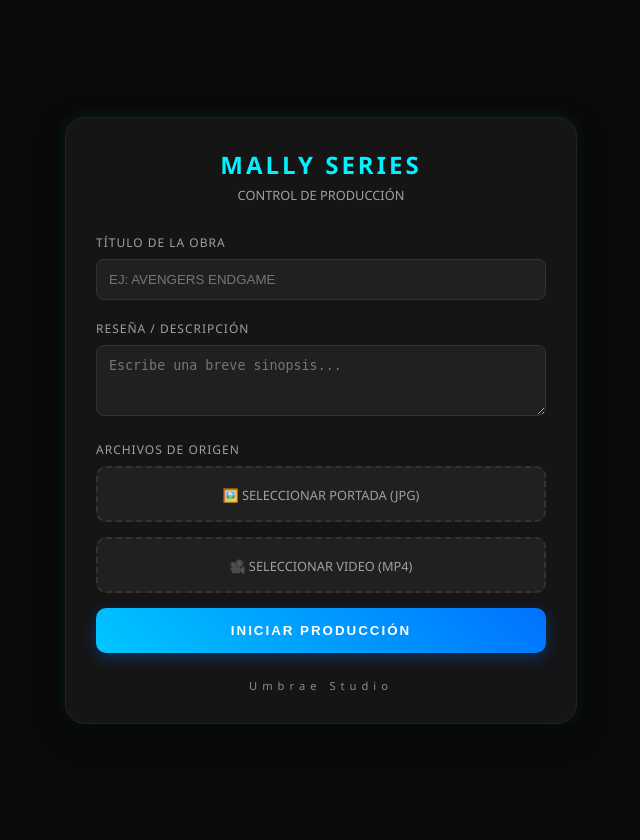
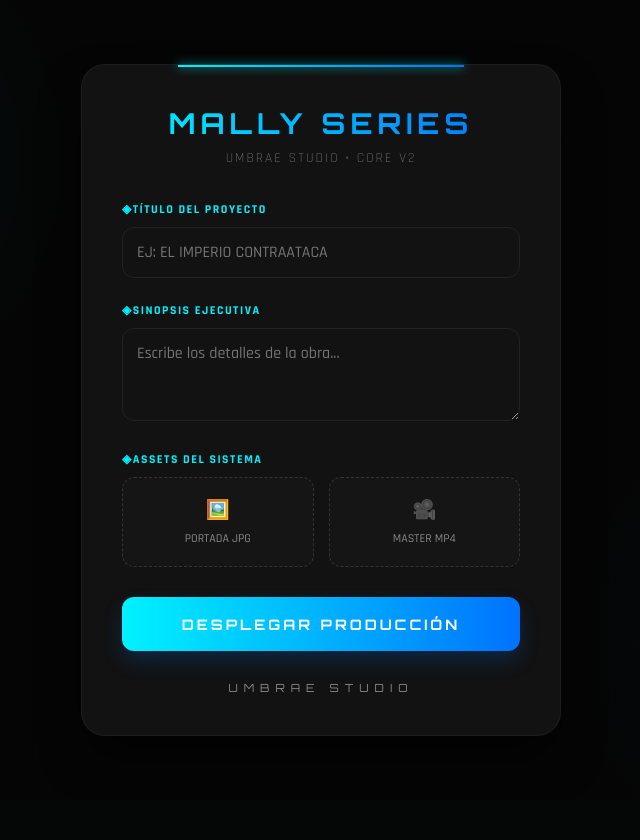
Before and after one commit to KekoOfficial/MallyCuts, a Flask app: page / in a window 1280 px wide. Shown: the whole page, without its empty margins (319-959 px from the left). After the commit the page ends 736 px from the top, so only its background shows below. Run offline with Flask 3, Linux system fonts and the light colour scheme.

Commit message:
Actualizar index.html

```diff
--- a/templates/index.html
+++ b/templates/index.html
@@ -3,168 +3,236 @@
 <head>
     <meta charset="UTF-8">
     <meta name="viewport" content="width=device-width, initial-scale=1.0">
-    <title>MALLY SERIES • STUDIO</title>
+    <title>MALLY SERIES • UMBRAE STUDIO</title>
+    <link href="https://fonts.googleapis.com/css2?family=Orbitron:wght@400;700&family=Rajdhani:wght@300;500;700&display=swap" rel="stylesheet">
     <style>
         :root {
             --neon-color: #00f2ff;
-            --bg-dark: #0a0a0a;
-            --card-bg: #151515;
-            --text-gray: #a0a0a0;
+            --neon-glow: rgba(0, 242, 255, 0.5);
+            --bg-dark: #050505;
+            --card-bg: rgba(20, 20, 20, 0.95);
+            --input-bg: #121212;
+            --text-gray: #888;
+            --accent-gradient: linear-gradient(90deg, #00f2ff, #0072ff);
         }
+
+        * { box-sizing: border-box; }
 
         body {
             background-color: var(--bg-dark);
+            background-image:
+                radial-gradient(circle at 10% 20%, rgba(0, 242, 255, 0.05) 0%, transparent 20%),
+                radial-gradient(circle at 90% 80%, rgba(0, 114, 255, 0.05) 0%, transparent 20%);
             color: white;
-            font-family: 'Segoe UI', Roboto, Helvetica, Arial, sans-serif;
+            font-family: 'Rajdhani', sans-serif;
             display: flex;
             justify-content: center;
             align-items: center;
             min-height: 100vh;
             margin: 0;
-            padding: 20px;
+            overflow-x: hidden;
         }
 
         .container {
             width: 100%;
-            max-width: 450px;
+            max-width: 480px;
             background: var(--card-bg);
-            padding: 30px;
-            border-radius: 20px;
-            box-shadow: 0 10px 30px rgba(0,0,0,0.5), 0 0 15px rgba(0, 242, 255, 0.1);
-            border: 1px solid #222;
+            padding: 40px;
+            border-radius: 24px;
+            border: 1px solid rgba(255, 255, 255, 0.05);
+            backdrop-filter: blur(10px);
+            box-shadow: 0 25px 50px -12px rgba(0, 0, 0, 0.8);
+            position: relative;
+        }
+
+        /* Línea superior decorativa */
+        .container::before {
+            content: '';
+            position: absolute;
+            top: 0; left: 20%; right: 20%;
+            height: 2px;
+            background: var(--accent-gradient);
+            box-shadow: 0 0 10px var(--neon-color);
         }
 
         .header {
             text-align: center;
-            margin-bottom: 30px;
+            margin-bottom: 35px;
         }
 
         .header h1 {
-            font-size: 1.5rem;
-            letter-spacing: 3px;
+            font-family: 'Orbitron', sans-serif;
+            font-size: 1.8rem;
+            letter-spacing: 5px;
             margin: 0;
-            color: var(--neon-color);
+            background: var(--accent-gradient);
+            -webkit-background-clip: text;
+            -webkit-text-fill-color: transparent;
             text-transform: uppercase;
         }
 
         .header p {
             color: var(--text-gray);
-            font-size: 0.8rem;
-            margin-top: 5px;
+            font-size: 0.85rem;
+            letter-spacing: 2px;
+            margin-top: 8px;
+            font-weight: 300;
         }
 
         .form-group {
-            margin-bottom: 20px;
+            margin-bottom: 25px;
         }
 
         label {
-            display: block;
+            display: flex;
+            align-items: center;
             font-size: 0.75rem;
-            color: var(--text-gray);
-            margin-bottom: 8px;
+            color: var(--neon-color);
+            margin-bottom: 10px;
             text-transform: uppercase;
-            letter-spacing: 1px;
+            letter-spacing: 1.5px;
+            font-weight: 700;
         }
 
         input[type="text"], textarea {
             width: 100%;
-            background: #202020;
-            border: 1px solid #333;
-            border-radius: 8px;
-            padding: 12px;
-            color: white;
-            box-sizing: border-box;
+            background: var(--input-bg);
+            border: 1px solid #222;
+            border-radius: 12px;
+            padding: 14px;
+            color: #eee;
+            font-family: inherit;
+            font-size: 1rem;
             outline: none;
-            transition: 0.3s;
+            transition: all 0.3s ease;
         }
 
         input:focus, textarea:focus {
             border-color: var(--neon-color);
-            box-shadow: 0 0 8px rgba(0, 242, 255, 0.2);
+            background: #181818;
+            box-shadow: 0 0 15px rgba(0, 242, 255, 0.1);
+        }
+
+        .file-grid {
+            display: grid;
+            grid-template-columns: 1fr 1fr;
+            gap: 15px;
+            margin-bottom: 30px;
         }
 
         .file-upload {
             position: relative;
-            background: #202020;
-            border: 2px dashed #333;
-            border-radius: 10px;
-            padding: 15px;
+            background: #151515;
+            border: 1px dashed #333;
+            border-radius: 12px;
+            padding: 20px 10px;
             text-align: center;
             cursor: pointer;
             transition: 0.3s;
-            margin-bottom: 15px;
         }
 
         .file-upload:hover {
             border-color: var(--neon-color);
-            background: #252525;
+            background: rgba(0, 242, 255, 0.02);
         }
 
         .file-upload input[type="file"] {
             position: absolute;
-            width: 100%;
-            height: 100%;
-            top: 0;
-            left: 0;
+            width: 100%; height: 100%;
+            top: 0; left: 0;
             opacity: 0;
             cursor: pointer;
         }
 
         .file-info {
-            font-size: 0.8rem;
+            font-size: 0.75rem;
             color: var(--text-gray);
+            display: block;
+            margin-top: 5px;
+        }
+
+        .file-icon {
+            font-size: 1.2rem;
+            margin-bottom: 8px;
+            display: block;
         }
 
         button {
             width: 100%;
-            background: linear-gradient(45deg, #00c6ff, #0072ff);
+            background: var(--accent-gradient);
             border: none;
             color: white;
-            padding: 15px;
-            border-radius: 10px;
+            padding: 18px;
+            border-radius: 12px;
+            font-family: 'Orbitron', sans-serif;
             font-weight: bold;
+            font-size: 0.9rem;
             text-transform: uppercase;
-            letter-spacing: 2px;
+            letter-spacing: 3px;
             cursor: pointer;
-            transition: 0.3s;
-            box-shadow: 0 5px 15px rgba(0, 114, 255, 0.3);
+            transition: all 0.4s cubic-bezier(0.175, 0.885, 0.32, 1.275);
+            box-shadow: 0 10px 20px rgba(0, 114, 255, 0.2);
         }
 
         button:hover {
-            transform: translateY(-2px);
-            box-shadow: 0 8px 20px rgba(0, 242, 255, 0.4);
-        }
-
-        button:active {
-            transform: translateY(0);
+            transform: scale(1.02);
+            box-shadow: 0 0 25px var(--neon-glow);
         }
 
         .footer-logo {
             text-align: center;
-            margin-top: 25px;
-            opacity: 0.5;
+            margin-top: 30px;
+            color: var(--text-gray);
             font-size: 0.7rem;
-            letter-spacing: 5px;
+            letter-spacing: 6px;
+            text-transform: uppercase;
+            font-family: 'Orbitron', sans-serif;
         }
 
-        /* Status de carga */
+        /* Status & Animations */
         #status {
             display: none;
             text-align: center;
-            margin-top: 20px;
+            padding: 20px 0;
+        }
+
+        .loader-container {
+            position: relative;
+            width: 60px;
+            height: 60px;
+            margin: 0 auto 20px;
         }
 
         .loader {
-            border: 3px solid #333;
-            border-top: 3px solid var(--neon-color);
+            border: 2px solid transparent;
+            border-top: 2px solid var(--neon-color);
             border-radius: 50%;
-            width: 30px;
-            height: 30px;
+            width: 100%; height: 100%;
             animation: spin 1s linear infinite;
-            margin: 0 auto 10px;
+        }
+
+        .loader-pulse {
+            position: absolute;
+            top: 0; left: 0;
+            width: 100%; height: 100%;
+            background: var(--neon-glow);
+            border-radius: 50%;
+            animation: pulse 1.5s ease-out infinite;
+            z-index: -1;
         }
 
         @keyframes spin { 0% { transform: rotate(0deg); } 100% { transform: rotate(360deg); } }
+        @keyframes pulse { 0% { transform: scale(1); opacity: 0.5; } 100% { transform: scale(1.5); opacity: 0; } }
+
+        .loading-text {
+            font-family: 'Orbitron', sans-serif;
+            font-size: 0.75rem;
+            color: var(--neon-color);
+            letter-spacing: 2px;
+            animation: blink 1s infinite;
+        }
+
+        @keyframes blink { 0%, 100% { opacity: 1; } 50% { opacity: 0.5; } }
     </style>
 </head>
 <body>
@@ -172,46 +240,57 @@
 <div class="container">
     <div class="header">
         <h1>MALLY SERIES</h1>
-        <p>CONTROL DE PRODUCCIÓN</p>
+        <p>UMBRAE STUDIO • CORE V2</p>
     </div>
 
     <form action="/upload" method="post" enctype="multipart/form-data" id="uploadForm">
         <div class="form-group">
-            <label>Título de la Obra</label>
-            <input type="text" name="nombre" placeholder="EJ: AVENGERS ENDGAME" required>
+            <label><span>◈</span> Título del Proyecto</label>
+            <input type="text" name="nombre" placeholder="EJ: EL IMPERIO CONTRAATACA" required>
         </div>
 
         <div class="form-group">
-            <label>Reseña / Descripción</label>
-            <textarea name="descripcion" rows="3" placeholder="Escribe una breve sinopsis..." required></textarea>
+            <label><span>◈</span> Sinopsis Ejecutiva</label>
+            <textarea name="descripcion" rows="3" placeholder="Escribe los detalles de la obra..." required></textarea>
         </div>
 
-        <label>Archivos de Origen</label>
-        <div class="file-upload">
-            <span class="file-info" id="portadaName">🖼️ SELECCIONAR PORTADA (JPG)</span>
+        <label><span>◈</span> Assets del Sistema</label>
+        <div class="file-grid">
+            <div class="file-upload" id="drop-portada">
+                <span class="file-icon">🖼️</span>
+                <span class="file-info" id="portadaName">PORTADA JPG</span>
                 <input type="file" name="portada" accept="image/*" required onchange="updateFileName(this, 'portadaName')">
             </div>
 
-        <div class="file-upload">
-            <span class="file-info" id="videoName">🎥 SELECCIONAR VIDEO (MP4)</span>
+            <div class="file-upload" id="drop-video">
+                <span class="file-icon">🎥</span>
+                <span class="file-info" id="videoName">MASTER MP4</span>
                 <input type="file" name="video" accept="video/*" required onchange="updateFileName(this, 'videoName')">
             </div>
+        </div>
 
-        <button type="submit" id="btnSubmit">INICIAR PRODUCCIÓN</button>
+        <button type="submit" id="btnSubmit">DESPLEGAR PRODUCCIÓN</button>
     </form>
 
     <div id="status">
+        <div class="loader-container">
             <div class="loader"></div>
-        <p style="font-size: 0.8rem; color: var(--neon-color);">SUBIENDO AL SERVIDOR Y SINCRONIZANDO CEREBROS...</p>
+            <div class="loader-pulse"></div>
+        </div>
+        <p class="loading-text">SINCRONIZANDO CON EL SERVIDOR...</p>
     </div>
 
-    <div class="footer-logo">Umbrae Studio</div>
+    <div class="footer-logo">UMBRAE STUDIO</div>
 </div>
 
 <script>
     function updateFileName(input, elementId) {
+        if (input.files && input.files[0]) {
             const fileName = input.files[0].name;
-        document.getElementById(elementId).innerText = "✅ " + fileName;
+            const shortName = fileName.length > 15 ? fileName.substring(0, 12) + "..." : fileName;
+            document.getElementById(elementId).innerText = "✅ " + shortName;
+            document.getElementById(elementId).style.color = "#00f2ff";
+        }
     }
 
     document.getElementById('uploadForm').onsubmit = function() {
```
Lines whose indentation alone changed are shown as unchanged.
